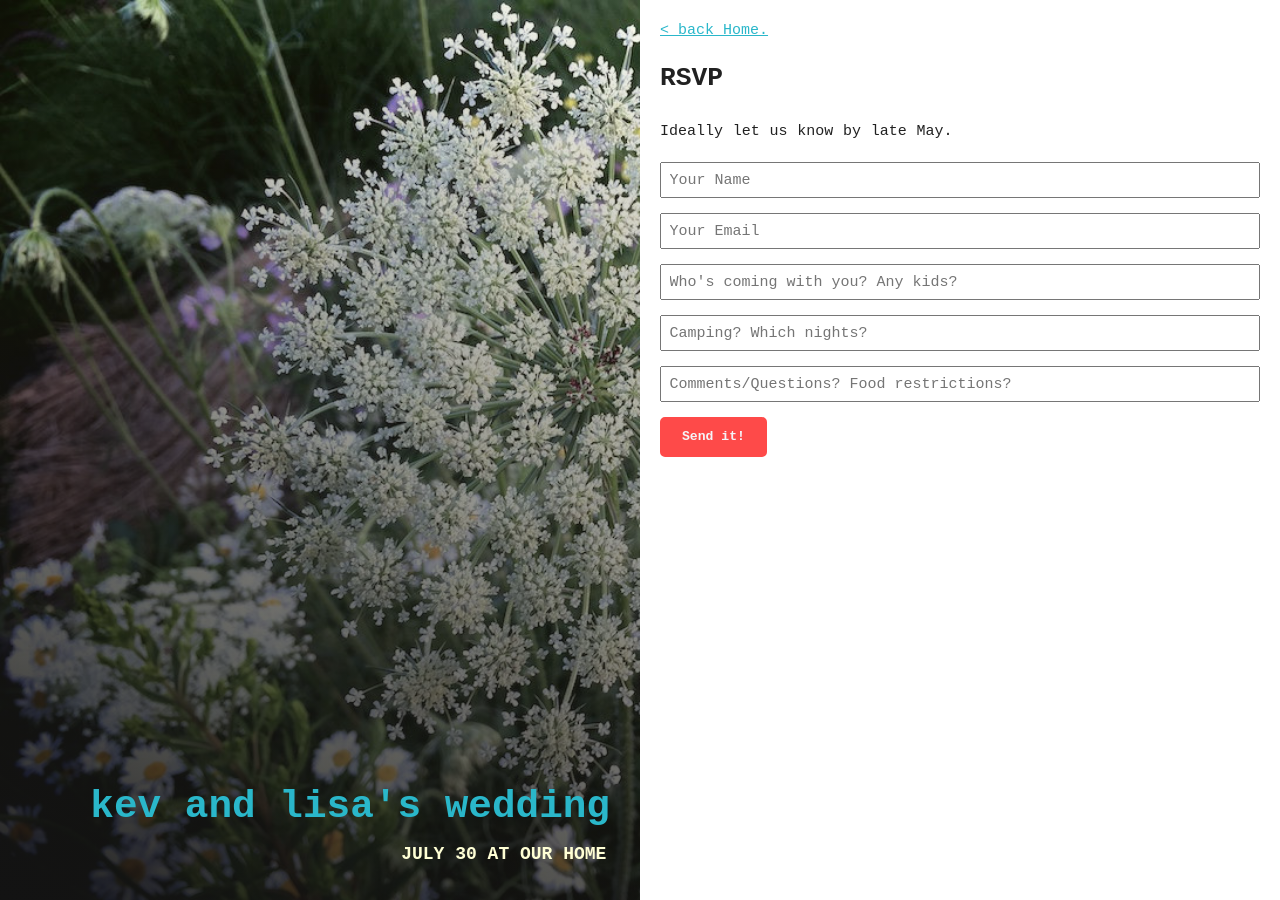
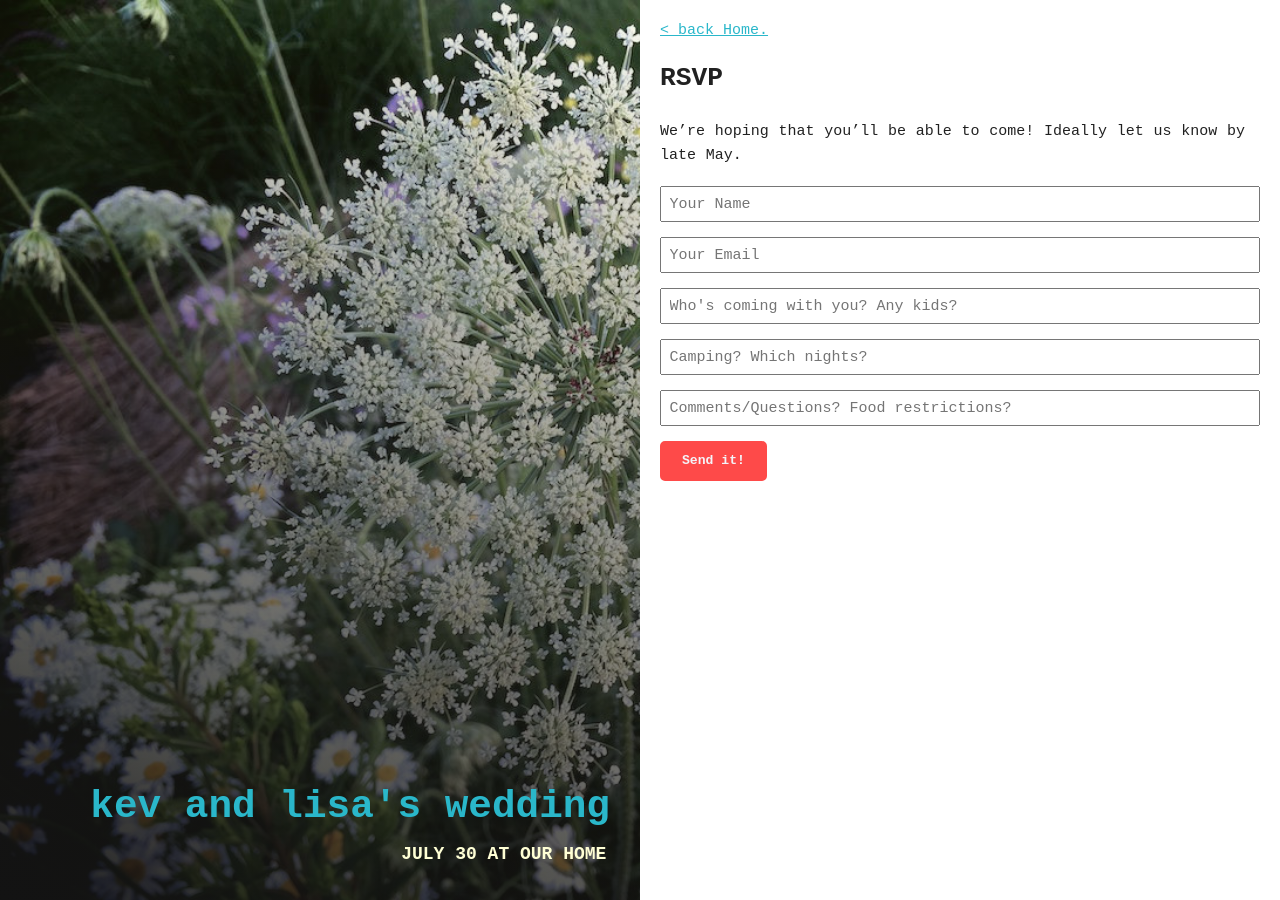
Before and after one commit to kevwalsh/carota, a Jekyll site: the page built from _posts/2016-01-06-rsvp.md, in a window 1280 px wide. Built offline with Jekyll 4.4.1, drawn with Linux system fonts in a browser that asks for light colours.

Commit message:
Update 2016-01-06-rsvp.md

```diff
--- a/_posts/2016-01-06-rsvp.md
+++ b/_posts/2016-01-06-rsvp.md
@@ -2,13 +2,14 @@
 layout: page
 title: RSVP
 permalink: rsvp
-excerpt: "In the affirmative <br />"
+excerpt: "Whenever you're ready <br />"
 image:
   png: dandelion.png
   svg: dandelion.svg
 ---
 
 
+We're hoping that you'll be able to come!
 Ideally let us know by late May.
 
  <div markdown="0">
```
